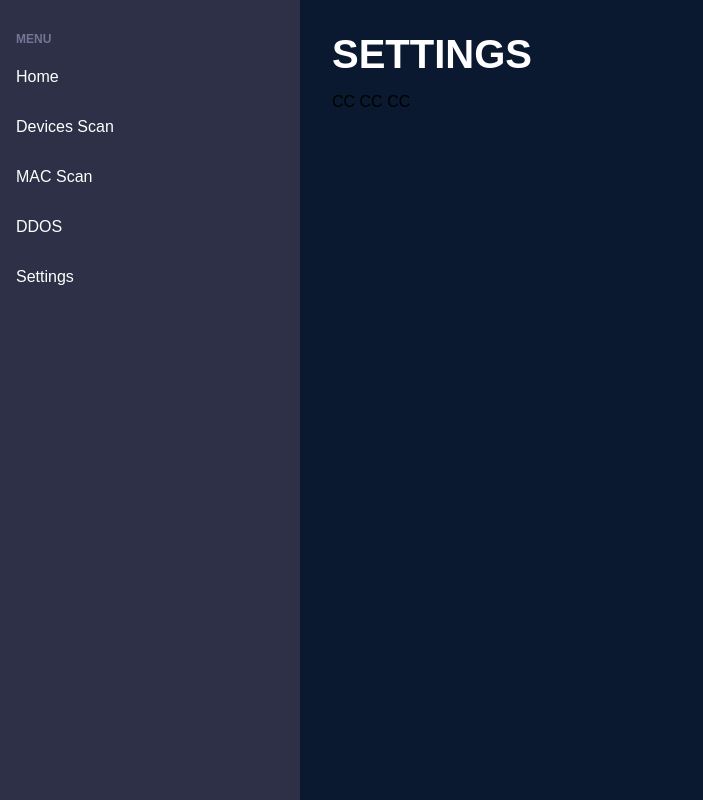
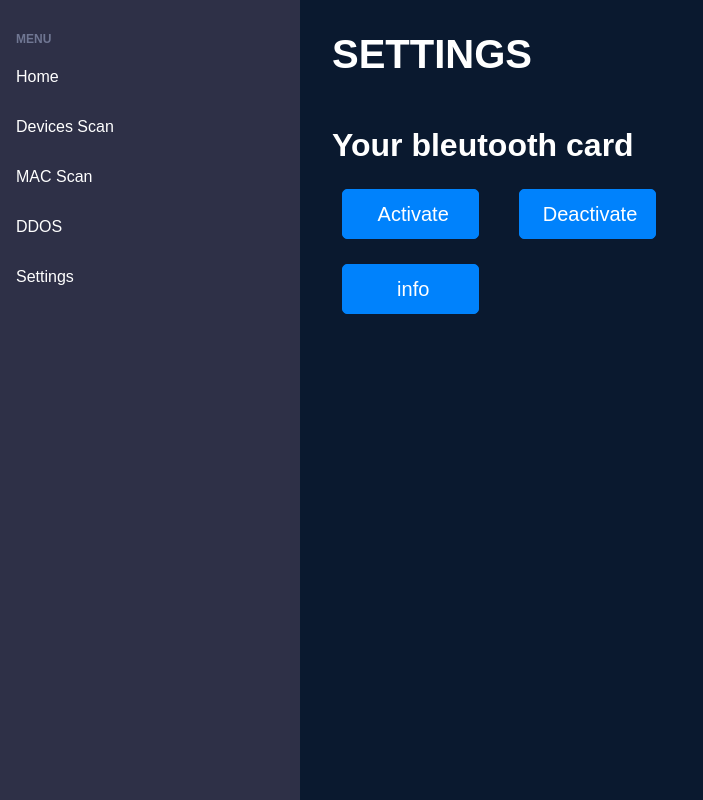
Before and after one commit to Caltus124/evil_bt, a Flask app: page /settings in a window 1280 px wide. Shown: the whole page, without its empty margins (0-703 px from the left). Run offline with Flask 2, Linux system fonts and the light colour scheme.

Commit message:
settings

```diff
--- a/app.py
+++ b/app.py
@@ -1,9 +1,10 @@
-from flask import Flask, render_template, request, send_from_directory
+from flask import Flask, render_template, request, send_from_directory, escape
 from flask_socketio import SocketIO
 import bluetooth
 import subprocess
 import threading
 from flask_socketio import SocketIO
+import os
 
 app = Flask(__name__)
 socketio = SocketIO(app)
@@ -20,27 +21,30 @@ def scan():
 
 @app.route('/scan/result',methods=['POST', 'GET'])
 def scan_result():
-    nearby_devices = bluetooth.discover_devices()
-    data_str2 = str(nearby_devices)[1:-1]
-    data_str = data_str2.replace("'", '')
-    result = "error"
-    items = []
+    try:
+        nearby_devices = bluetooth.discover_devices()
+        data_str2 = str(nearby_devices)[1:-1]
+        data_str = data_str2.replace("'", '')
+        result = "error"
+        items = []
 
-    if data_str == '':
-        items.append("No bluetooth found !")
-    else:
+        if data_str == '':
+            items.append("No bluetooth found !")
+        else:
 
-        # Pour chaque périphérique
-        for addr in nearby_devices:
-            # Recherche du nom du périphérique
-            device_name = bluetooth.lookup_name(addr)
-            result = f'{addr} - {device_name}'
-            items.append(result)
+            # Pour chaque périphérique
+            for addr in nearby_devices:
+                # Recherche du nom du périphérique
+                device_name = bluetooth.lookup_name(addr)
+                result = f'{addr} - {device_name}'
+                items.append(result)
 
-            print(result)
-
-    return render_template('scan.html', items=items)
-
+                print(result)
+        print("carte found")
+        return render_template('scan.html', items=items)
+    except:
+        print("carte not found")
+        return render_template('scan.html', items="Carte Bleutooth not found !")
 
 @app.route('/scan_mac')
 def scan_mac():
@@ -85,6 +89,7 @@ def l2ping_thread(socketio):
 
 
 
+
 @app.route('/ddos/result',methods=['POST', 'GET'])
 def ddos_result():
     output = request.form.to_dict()
@@ -116,9 +121,22 @@ def page_not_found(e):
     return render_template('404.html'), 404
 
 
-@app.route('/parametres.jpg')
-def parametres_image():
-    return send_from_directory('static', 'parametres.png')
+@app.route('/settings/cmd_hci')
+def cmd_hci():
+    os.system('hciconfig hci0 up')
+    result = 'Bleutooth UP !'
+    return result
+
+@app.route('/settings/cmd_hci2')
+def cmd_hci2():
+    os.system('hciconfig hci0 down')
+    result = 'Bleutooth DOWN !'
+    return result
+
+@app.route('/settings/hciconfig')
+def hciconfig_name():
+    output = subprocess.check_output(['hciconfig']).decode()
+    return escape(output)
 
 
 if __name__ == '__main__':
--- a/templates/base.html
+++ b/templates/base.html
@@ -191,5 +191,25 @@ body{
         left: 0;
     }
 }
+h4{
+    color: white;
+    margin-bottom: 25px;
+    font-size: 2em;
+    margin-top: 50px;
+}
+
+h5{
+    color: rgb(20, 110, 20);
+    margin-bottom: 25px;
+    margin-top: 25px;
+    font-size: 1.5em;
+}
+
+h6{
+    color: rgb(110, 20, 20);
+    margin-bottom: 25px;
+    margin-top: 25px;
+    font-size: 1.5em;
+}
 </style>
 </html>
--- a/templates/index.html
+++ b/templates/index.html
@@ -83,6 +83,7 @@
             border: 3px solid #5fa2db;
             text-decoration: none;
           }
+
         </style>
       </body>
 {% endblock %}
--- a/templates/scan.html
+++ b/templates/scan.html
@@ -13,13 +13,16 @@
         <form class="grid" action="/scan/result" method="POST">
           <input class="file_submit" type="Submit" value="Scan"><br><br>
         </form>
-        {% if items %}
+        {% if items != "Carte Bleutooth not found !" %}
           <ul>
             {% for item in items %}
               <li><h1 style="color: white;">{{item}}</h1></li>
             {% endfor %}
           </ul>
+        {% else %}
+          <h6>{{items}}</h6>
         {% endif %}
+
 
 
      </body>
--- a/templates/settings.html
+++ b/templates/settings.html
@@ -9,19 +9,40 @@
      </head>
 
      <body>
+        <h4>Your bleutooth card</h4>
+        <input class="file_submit" type="Submit" value="Activate" onclick="displayResult()" style="margin-right: 25px;">
+        <input class="file_submit" type="Submit" value="Deactivate" onclick="displayResult2()">
+        <h5 id="result"></h5>
+        <h6 id="result2"></h6>
+        <input class="file_submit" type="Submit" value="info" onclick="displayResult3()">
+        <h4 id="result3"></h4>
 
-        <dashboard class="dashboard">
-            <dashboard-header title="Datacenter">
-                <dashboard-clock digital="true" binary="true" />
-            </dashboard-header>
-            <server-list>
-                <server v-for="(server, index) in servers" :class="{ 'has-failed': !server.status }" :type="server.type" @click.native="updateServerStatus(index)">
-                    <span slot="name" class="data">CC</span>
-                    <span slot="status" class="data signal">CC</span>
-                    <span slot="adr" class="data">CC</span>
-                </server>
-            </server-list>
-        </dashboard>
+    <script>
+    function displayResult() {
+      fetch('/settings/cmd_hci')
+        .then(response => response.text())
+        .then(result => {
+          document.getElementById('result').innerHTML = result;
+        });
+        document.getElementById('result2').innerHTML = "";
+    }
+    function displayResult2() {
+      fetch('/settings/cmd_hci2')
+        .then(response => response.text())
+        .then(result => {
+          document.getElementById('result2').innerHTML = result;
+        });
+        document.getElementById('result').innerHTML = "";
+
+    }
+    function displayResult3() {
+      fetch('/settings/hciconfig')
+        .then(response => response.text())
+        .then(result => {
+          document.getElementById('result3').innerHTML = result;
+        });
+    }
+    </script>
 
      </body>
 </html>
```
Also changed, not shown: static/base.css (line endings or trailing spaces).
